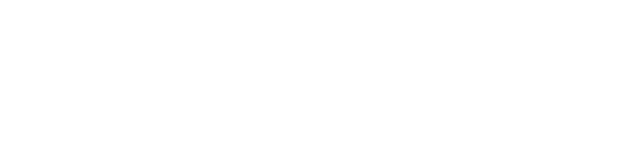
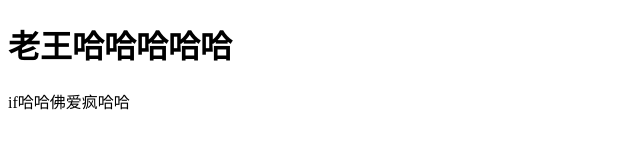
Before and after one commit to pangzishi/gitTest, a plain HTML site: page index.html in a window 1280 px wide. Shown: the whole page, without its empty margins (0-640 px from the left). Drawn offline with Linux system fonts and the light colour scheme.

Commit message:
laowang:1

```diff
--- a/index.html
+++ b/index.html
@@ -6,6 +6,7 @@
     <title>Document</title>
 </head>
 <body>
-
+    <h1>老王哈哈哈哈哈</h1>
+    <p>if哈哈佛爱疯哈哈</p>
 </body>
 </html>
```
